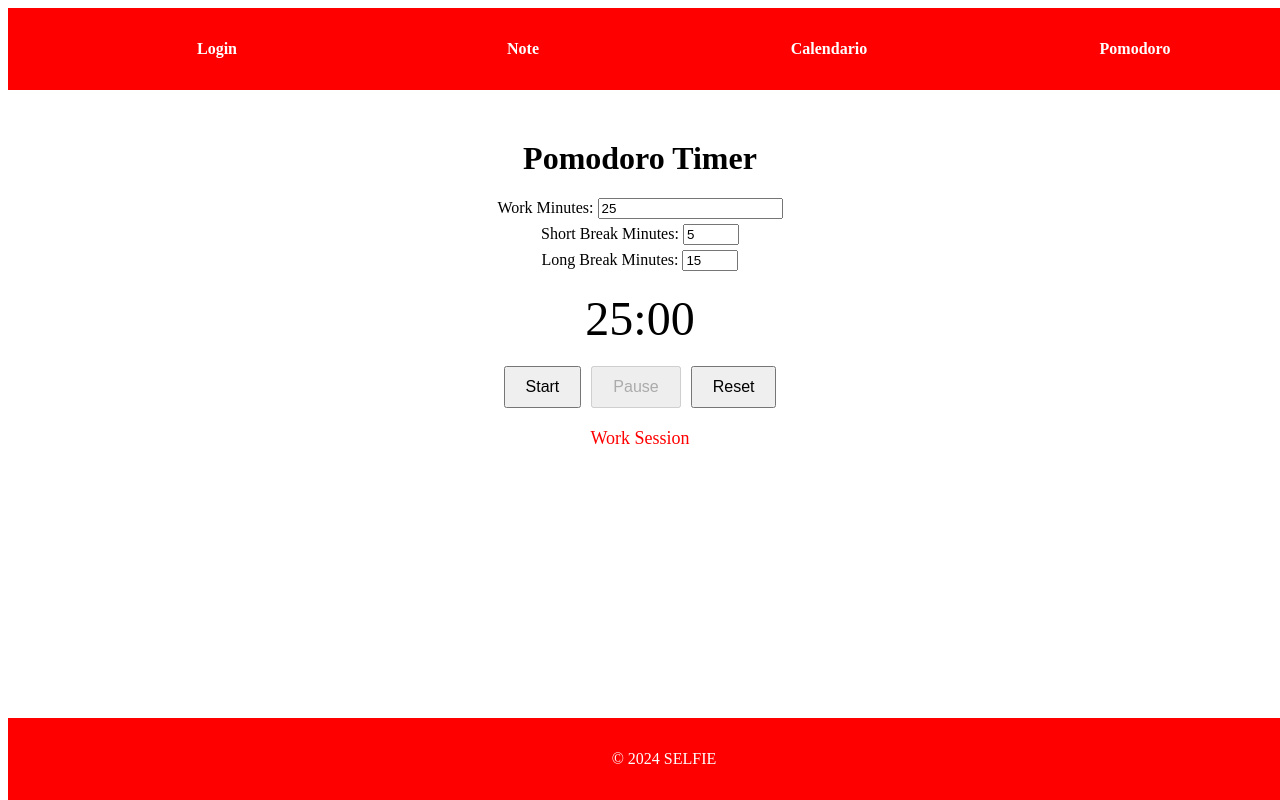
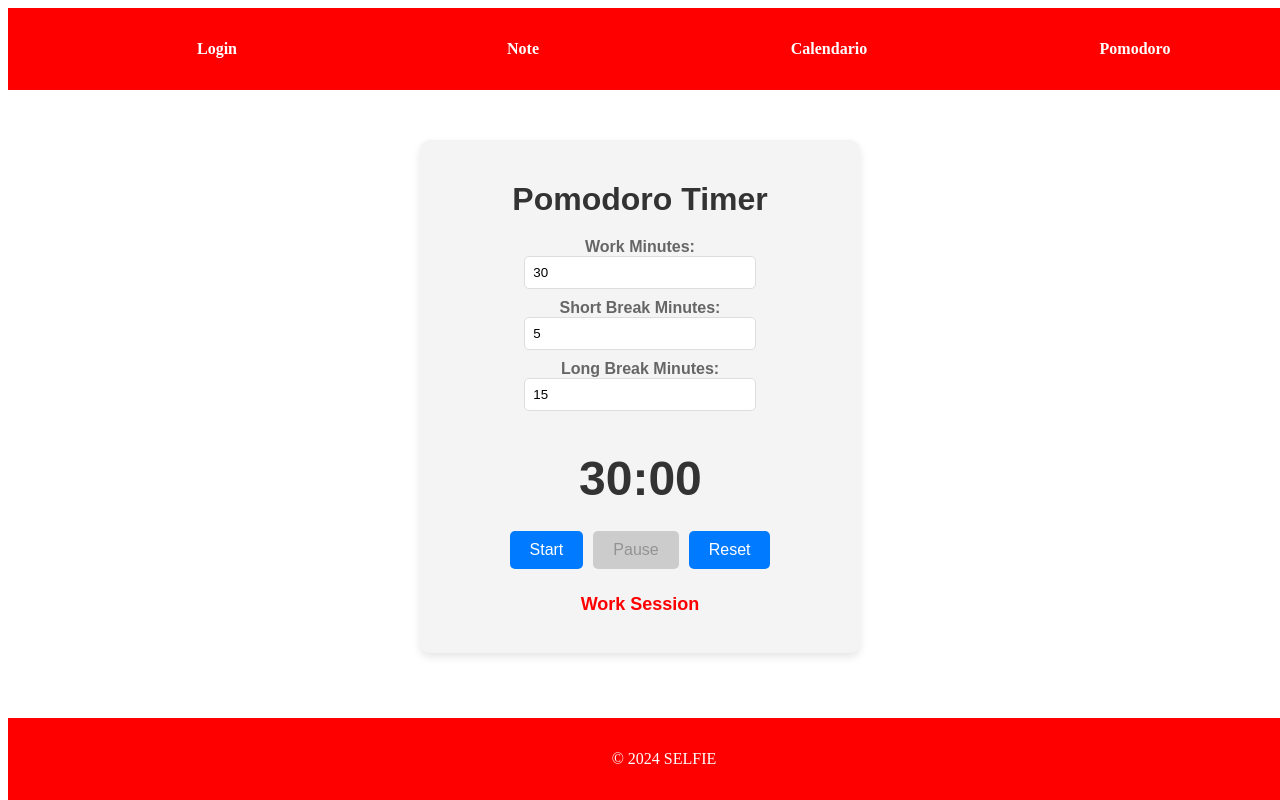
Before and after one commit to tabish29/SELFIE, an Angular app in the folder frontend/: page /pomodoroTimer in a window 1280 px wide. Shown: the top 800 px of the page. Built offline with nearby package versions, Linux system fonts and the light colour scheme.

Commit message:
migliorata la grafica del pomodoroTimer, aggiunte due animazioni

```diff
--- a/frontend/src/app/components/pomodoro-timer/pomodoro-timer.component.css
+++ b/frontend/src/app/components/pomodoro-timer/pomodoro-timer.component.css
@@ -1,30 +1,121 @@
 .pomodoro-timer {
+  display: flex;
+  flex-direction: column;
+  align-items: center;
+  justify-content: center;
   text-align: center;
-    margin-top: 50px;
+  background-color: #f4f4f4;
+  padding: 20px;
+  border-radius: 10px;
+  box-shadow: 0 4px 8px rgba(0, 0, 0, 0.1);
+  max-width: 400px;
+  margin: 50px auto;
+  font-family: 'Arial', sans-serif;
+  transition: background-color 0.5s;
+}
+
+h1 {
+  color: #333;
+  margin-bottom: 20px;
 }
 
 .settings {
   margin-bottom: 20px;
+  display: flex;
+  flex-direction: column;
+  gap: 10px;
 }
 
 .settings label {
-    display: block;
-    margin: 5px 0;
+  font-weight: bold;
+  color: #666;
+}
+
+.settings input {
+  padding: 8px;
+  border: 1px solid #ddd;
+  border-radius: 5px;
+  width: 100%;
+  box-sizing: border-box;
 }
 
 .timer {
   font-size: 48px;
   margin: 20px 0;
+  color: #333;
+  font-weight: bold;
+  animation-duration: 1s;
+  animation-iteration-count: infinite;
 }
 
 .controls button {
-    margin: 0 5px;
+  margin: 5px;
   padding: 10px 20px;
   font-size: 16px;
+  border: none;
+  border-radius: 5px;
+  cursor: pointer;
+  transition: background-color 0.3s;
 }
 
-  .session-info {
+.controls button:disabled {
+  background-color: #ccc;
+  cursor: not-allowed;
+}
+
+.controls button:not(:disabled) {
+  background-color: #007bff;
+  color: #fff;
+}
+
+.controls button:not(:disabled):hover {
+  background-color: #0056b3;
+}
+
+.session-info p {
   margin-top: 20px;
   font-size: 18px;
   color: red;
+  font-weight: bold;
 }
+
+/* Animazione per la modalità di lavoro */
+@keyframes workAnimation {
+  0% {
+    transform: scale(1);
+    color: #333;
+  }
+  50% {
+    transform: scale(1.1);
+    color: #e74c3c;
+  }
+  100% {
+    transform: scale(1);
+    color: #333;
+  }
+}
+
+/* Animazione per la pausa breve */
+@keyframes breakAnimation {
+  0% {
+    transform: rotate(0deg);
+    color: #333;
+  }
+  50% {
+    transform: rotate(10deg);
+    color: #2ecc71;
+  }
+  100% {
+    transform: rotate(0deg);
+    color: #333;
+  }
+}
+
+/* Classi per applicare le animazioni */
+.work-mode .timer {
+  animation-name: workAnimation;
+}
+
+.break-mode .timer {
+  animation-name: breakAnimation;
+}
--- a/frontend/src/app/components/pomodoro-timer/pomodoro-timer.component.html
+++ b/frontend/src/app/components/pomodoro-timer/pomodoro-timer.component.html
@@ -1,24 +1,24 @@
 <app-navbar></app-navbar>
-<div class="pomodoro-timer">
+<div class="pomodoro-timer" [ngClass]="{'work-mode': isWorkMode, 'break-mode': isBreakMode}">
   <h1>Pomodoro Timer</h1>
 
   <div class="settings">
     <label>
       Work Minutes:
-        <input type="number" [(ngModel)]="workMinutes" (input)="updateTimer()" min="1">
+      <input type="number" [(ngModel)]="workMinutes" (input)="updateTimer()" min="1" max="60">
     </label>
     <label>
       Short Break Minutes:
-        <input type="number" [(ngModel)]="shortBreakMinutes" (input)="updateTimer()" min="1" max="10">
+      <input type="number" [(ngModel)]="shortBreakMinutes" (input)="updateTimer()" min="1" max="60">
     </label>
     <label>
       Long Break Minutes:
-        <input type="number" [(ngModel)]="longBreakMinutes" (input)="updateTimer()" min="1" max="30">
+      <input type="number" [(ngModel)]="longBreakMinutes" (input)="updateTimer()" min="1" max="60">
     </label>
   </div>
 
   <div class="timer">
-      <span>{{ minutes }}</span>:<span>{{ seconds | number: '2.0' }}</span>
+    <span class="time">{{ minutes | number: '2.0' }}</span>:<span class="time">{{ seconds | number: '2.0' }}</span>
   </div>
 
   <div class="controls">
@@ -32,4 +32,5 @@
   </div>
 </div>
 
+
 <app-footer></app-footer>
--- a/frontend/src/app/components/pomodoro-timer/pomodoro-timer.component.ts
+++ b/frontend/src/app/components/pomodoro-timer/pomodoro-timer.component.ts
@@ -6,16 +6,19 @@ import { Component } from '@angular/core';
   styleUrl: './pomodoro-timer.component.css'
 })
 export class PomodoroTimerComponent {
-  minutes: number = 25;
+  minutes: number = 30;
   seconds: number = 0;
   isRunning: boolean = false;
   interval: any;
   sessionCount: number = 0;
   sessionMessage: string = 'Work Session';
 
-  workMinutes: number = 25;
+  workMinutes: number = 30;
   shortBreakMinutes: number = 5;
   longBreakMinutes: number = 15;
+
+  isWorkMode: boolean = true;
+  isBreakMode: boolean = false;
 
   ngOnInit() {
     this.updateTimer();
@@ -84,9 +87,13 @@ export class PomodoroTimerComponent {
         this.minutes = this.shortBreakMinutes;
         this.sessionMessage = 'Short Break';
       }
+      this.isWorkMode = false;
+      this.isBreakMode = true;
     } else {
       this.minutes = this.workMinutes;
       this.sessionMessage = 'Work Session';
+      this.isWorkMode = true;
+      this.isBreakMode = false;
     }
 
     this.seconds = 0;
```
Lines whose indentation alone changed are shown as unchanged.
